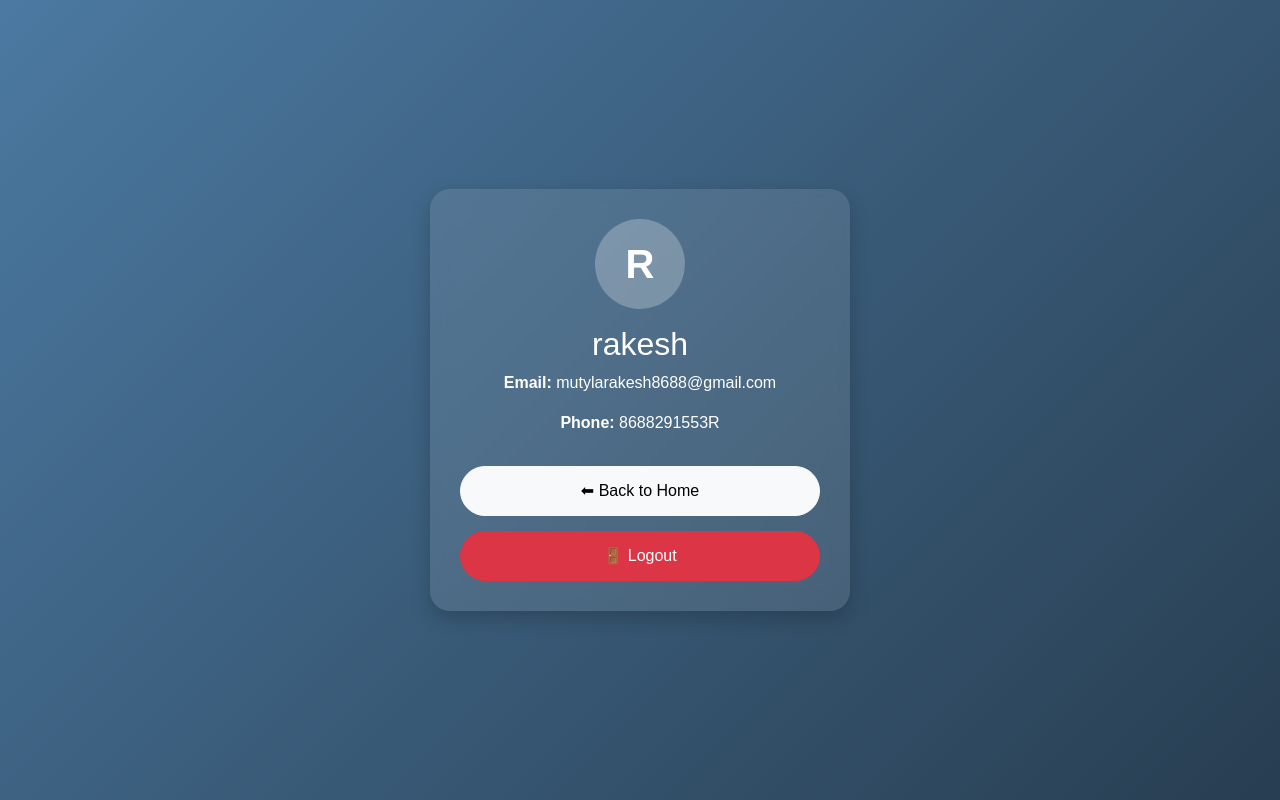
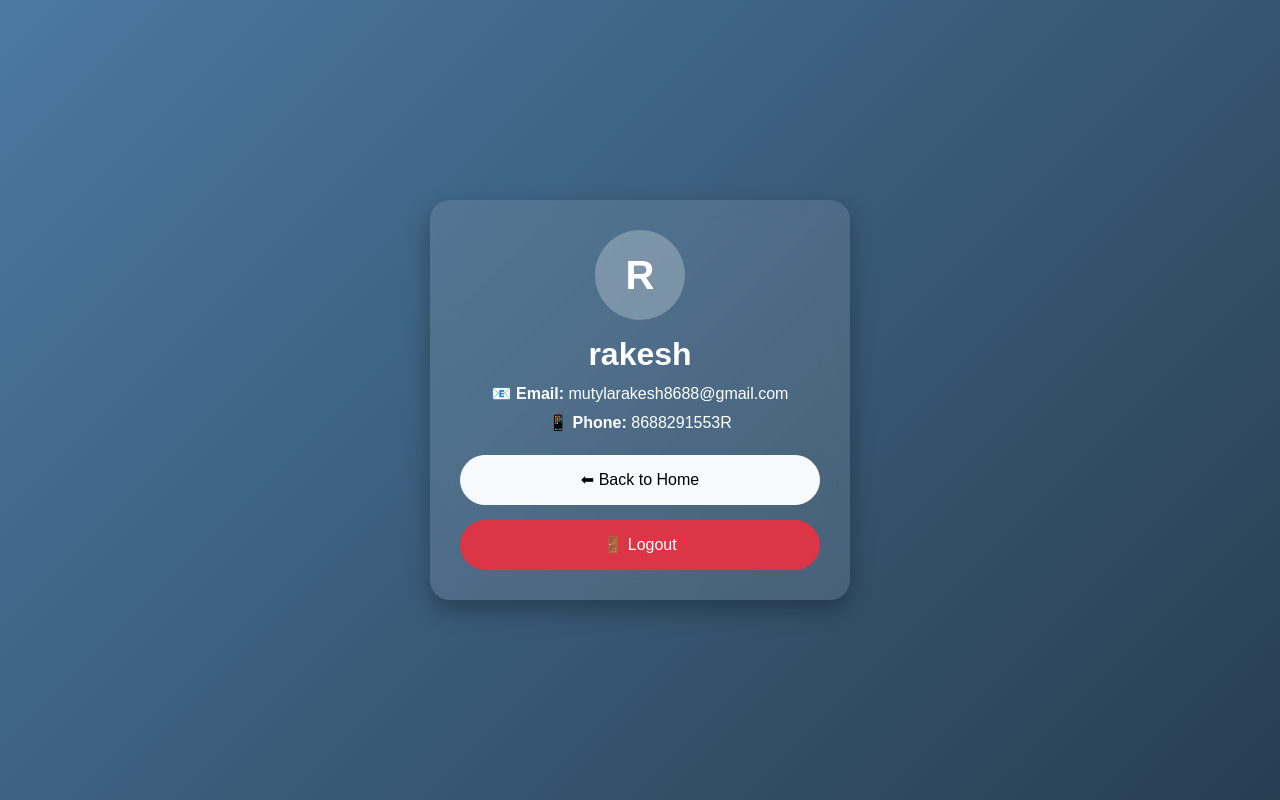
Before and after one commit to mutyalarakesh8688/avi, a Flask app: page /profile in a window 1280 px wide. Run offline with Flask 3, Linux system fonts and the light colour scheme; a user stored in the database is signed in.

Commit message:
Update profile.html

```diff
--- a/templates/profile.html
+++ b/templates/profile.html
@@ -7,23 +7,25 @@
     <style>
         body {
             background: linear-gradient(135deg, #4b79a1, #283e51);
-            height: 100vh;
+            min-height: 100vh;
             margin: 0;
             font-family: 'Poppins', sans-serif;
             display: flex;
             justify-content: center;
             align-items: center;
             color: white;
+            padding: 15px;
         }
 
         .profile-card {
-            width: 420px;
+            width: 90%;
+            max-width: 420px;
             background: rgba(255,255,255,0.1);
-            backdrop-filter: blur(10px);
+            backdrop-filter: blur(12px);
             padding: 30px;
             border-radius: 20px;
             text-align: center;
-            box-shadow: 0 8px 20px rgba(0,0,0,0.2);
+            box-shadow: 0 10px 25px rgba(0,0,0,0.3);
             animation: fadeIn 0.9s ease-in-out;
         }
 
@@ -40,17 +42,47 @@
             font-weight: bold;
         }
 
+        h2 {
+            margin-top: 15px;
+            font-weight: 600;
+        }
+
+        p {
+            margin: 5px 0;
+            font-size: 16px;
+        }
+
         .btn-custom {
             width: 100%;
             border-radius: 50px;
             padding: 12px;
             font-size: 16px;
             margin-top: 15px;
+            transition: all 0.3s ease;
+        }
+
+        .btn-custom:hover {
+            transform: scale(1.03);
+            box-shadow: 0 4px 15px rgba(0,0,0,0.3);
         }
 
         @keyframes fadeIn {
             from { opacity: 0; transform: translateY(25px); }
             to { opacity: 1; transform: translateY(0); }
+        }
+
+        /* Mobile text adjustments */
+        @media (max-width: 360px) {
+            .profile-card {
+                padding: 20px;
+            }
+            p {
+                font-size: 15px;
+            }
+            .btn-custom {
+                font-size: 15px;
+                padding: 10px;
+            }
         }
     </style>
 </head>
@@ -62,13 +94,12 @@
         {{ current_user.username[0] | upper }}
     </div>
 
-    <h2 class="mt-3">{{ current_user.username }}</h2>
+    <h2>{{ current_user.username }}</h2>
 
-    <p><b>Email:</b> {{ current_user.email }}</p>
-    <p><b>Phone:</b> {{ current_user.phone }}</p>
+    <p>📧 <b>Email:</b> {{ current_user.email }}</p>
+    <p>📱 <b>Phone:</b> {{ current_user.phone }}</p>
 
     <a href="{{ url_for('welcome') }}" class="btn btn-light btn-custom">⬅ Back to Home</a>
-
     <a href="{{ url_for('logout') }}" class="btn btn-danger btn-custom">🚪 Logout</a>
 </div>
 
```
